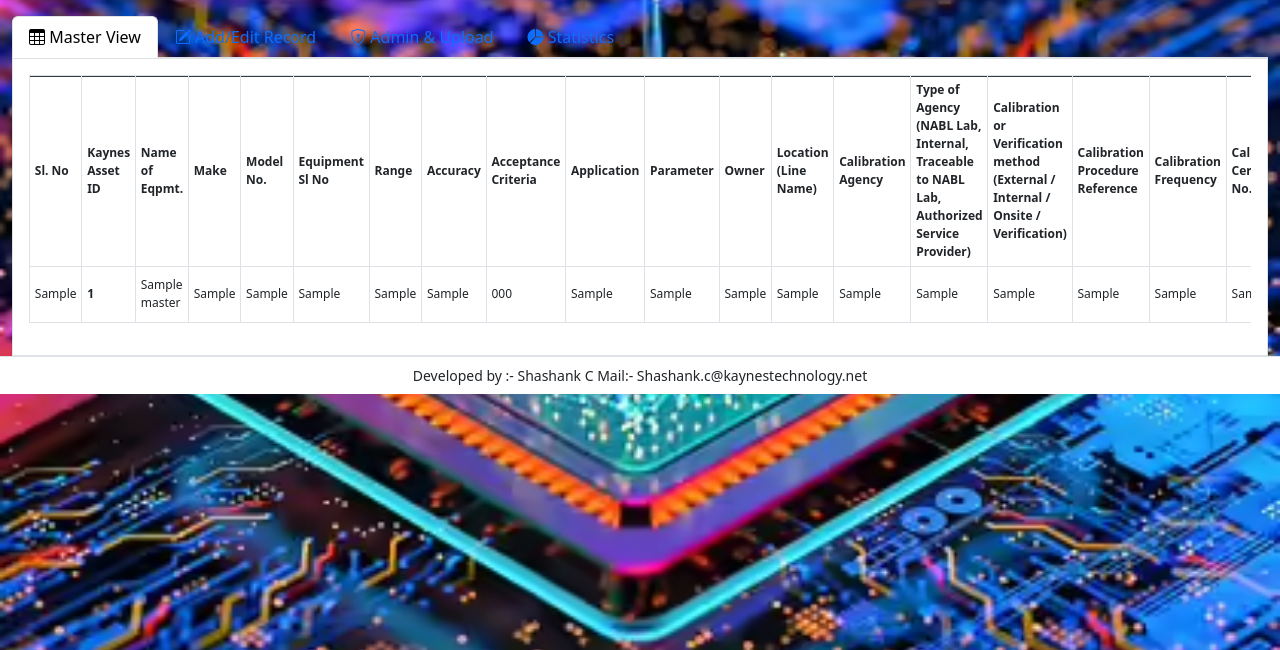
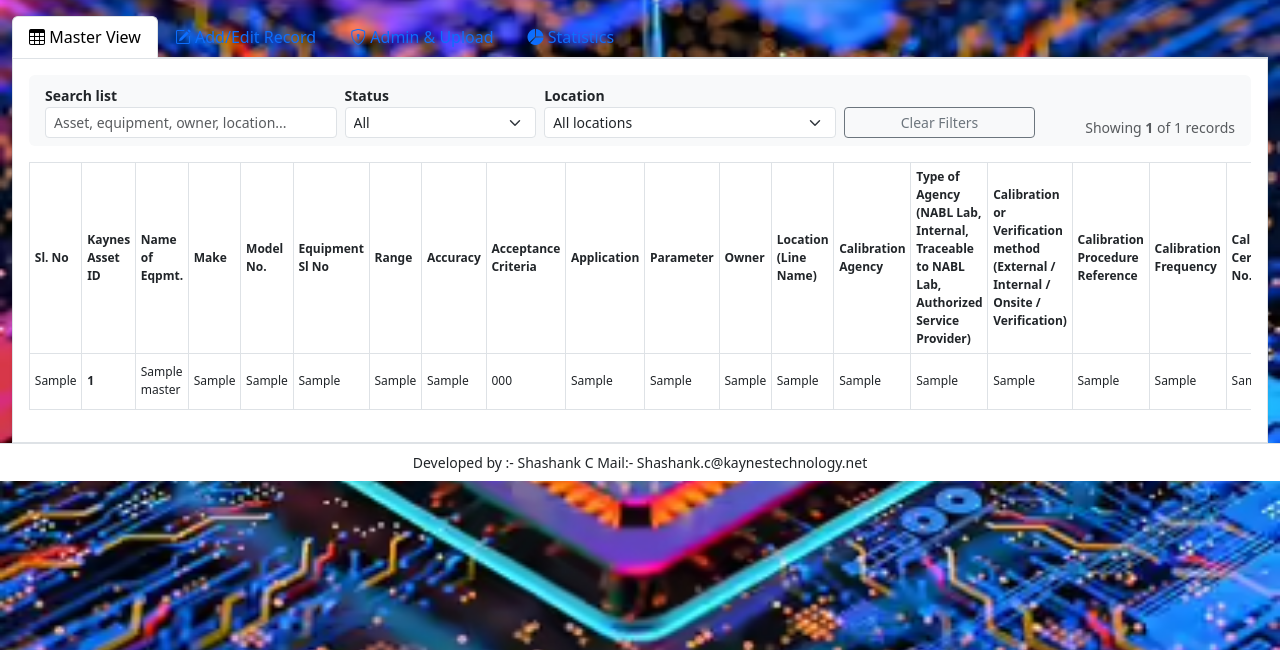
Before and after one commit to Shashancssa/CALIBRATION-, a Flask app: page / in a window 1280 px wide. Shown: the part 50-700 px from the top of the page. Run offline with Flask 3, Linux system fonts and the light colour scheme; the visitor is signed in with stand-in values (Sample User, id 1); tables that the repository leaves empty hold one stand-in row (values such as "Sample post"); some libraries are stand-ins or nearby versions.

Commit message:
Fix location mail mapping and add list filters (#20)

```diff
--- a/app.py
+++ b/app.py
@@ -25,6 +25,16 @@ db = SQLAlchemy(app)
 def _normalize_header(header):
     """Normalize uploaded sheet headers for resilient column mapping."""
     return ''.join(ch.lower() for ch in str(header) if ch.isalnum())
+
+
+def _normalize_location(location):
+    """Normalize location names so mail mapping works despite case/space differences."""
+    return ' '.join(str(location or '').strip().lower().split())
+
+
+def _split_emails(value):
+    """Return clean comma/semicolon separated recipients."""
+    return [email.strip() for email in str(value or '').replace(';', ',').split(',') if email.strip()]
 
 # --- DATABASE MODEL (MAINTAINING YOUR 21 COLUMNS) ---
 class CalibrationMaster(db.Model):
@@ -160,22 +170,23 @@ def check_alerts():
         EMAIL_ADDR = mail_cfg.sender_email
         EMAIL_PASS = mail_cfg.app_key
         location_mail_map = {
-            m.location.strip().lower(): [x.strip() for x in m.email.split(',') if x.strip()]
-            for m in LocationEmail.query.all() if m.location and m.email
+            _normalize_location(m.location): _split_emails(m.email)
+            for m in LocationEmail.query.all() if _normalize_location(m.location) and _split_emails(m.email)
         }
 
         grouped_due_items = {}
         for due_item in (items_15 + items_30):
-            key = (due_item.c13_location or '').strip().lower() or "__unmapped__"
+            key = _normalize_location(due_item.c13_location) or "__unmapped__"
             grouped_due_items.setdefault(key, []).append(due_item)
 
-        default_recipients = [x.strip() for x in (mail_cfg.default_to or '').split(',') if x.strip()] or [EMAIL_ADDR]
+        default_recipients = _split_emails(mail_cfg.default_to) or [EMAIL_ADDR]
         sent_any = False
         try:
             with smtplib.SMTP_SSL(mail_cfg.smtp_host, mail_cfg.smtp_port) as server:
                 server.login(EMAIL_ADDR, EMAIL_PASS)
                 for location_key, location_items in grouped_due_items.items():
                     recipients = location_mail_map.get(location_key) or default_recipients
+                    print(f"Location alert: location='{location_key}', recipients={recipients}, items={len(location_items)}")
                     # Sender should receive only the consolidated summary mail, not location-wise mails.
                     recipients = [r for r in recipients if r.strip().lower() != EMAIL_ADDR.strip().lower()]
                     if not recipients:
@@ -232,7 +243,7 @@ def send_test_email(subject, body):
 
     EMAIL_ADDR = mail_cfg.sender_email
     EMAIL_PASS = mail_cfg.app_key
-    recipients = mail_cfg.default_to or EMAIL_ADDR
+    recipients = ', '.join(_split_emails(mail_cfg.default_to) or [EMAIL_ADDR])
     msg = EmailMessage()
     msg['From'] = f"Kaynes Electronics Calibration System <{EMAIL_ADDR}>"
     msg['To'] = recipients
@@ -291,7 +302,7 @@ def logout():
 @app.route('/')
 @login_required
 def index():
-    items = CalibrationMaster.query.all()
+    items = CalibrationMaster.query.order_by(CalibrationMaster.c20_due_date.is_(None), CalibrationMaster.c20_due_date.asc(), CalibrationMaster.c2_asset_id.asc()).all()
     today = datetime.now().date()
     total_with_due = 0
     due_30_count = 0
@@ -317,6 +328,7 @@ def index():
 
     users = UserAccount.query.order_by(UserAccount.username.asc()).all() if session.get('role') == 'admin' else []
     location_mails = LocationEmail.query.order_by(LocationEmail.location.asc()).all() if session.get('role') == 'admin' else []
+    location_filter_options = sorted({item.c13_location.strip() for item in items if item.c13_location and item.c13_location.strip()})
     mail_cfg = get_mail_config() if session.get('role') == 'admin' else None
     scheduler_cfg = get_scheduler_config() if session.get('role') == 'admin' else None
     return render_template(
@@ -328,6 +340,7 @@ def index():
         location_mails=location_mails,
         mail_cfg=mail_cfg,
         scheduler_cfg=scheduler_cfg,
+        location_filter_options=location_filter_options,
         total_with_due=total_with_due,
         due_30_count=due_30_count,
         due_15_count=due_15_count,
@@ -594,8 +607,13 @@ def manage_location_mail():
     if not location or not email:
         return redirect(url_for('index', alert='location_mail_invalid'))
 
-    entry = LocationEmail.query.filter_by(location=location).first() or LocationEmail(location=location)
-    entry.email = email
+    normalized_location = _normalize_location(location)
+    entry = next((m for m in LocationEmail.query.all() if _normalize_location(m.location) == normalized_location), None)
+    if not _split_emails(email):
+        return redirect(url_for('index', alert='location_mail_invalid'))
+    entry = entry or LocationEmail(location=location)
+    entry.location = location
+    entry.email = ', '.join(_split_emails(email))
     db.session.add(entry)
     db.session.commit()
     return redirect(url_for('index', alert='location_mail_saved'))
--- a/templates/index.html
+++ b/templates/index.html
@@ -113,8 +113,43 @@
     <div class="tab-content border bg-white p-3 shadow-sm">
 
         <div class="tab-pane fade show active" id="view">
+            <div class="card border-0 bg-light mb-3">
+                <div class="card-body py-2">
+                    <div class="row g-2 align-items-end">
+                        <div class="col-md-3">
+                            <label class="small fw-bold" for="listSearch">Search list</label>
+                            <input type="search" id="listSearch" class="form-control form-control-sm" placeholder="Asset, equipment, owner, location...">
+                        </div>
+                        <div class="col-md-2">
+                            <label class="small fw-bold" for="statusFilter">Status</label>
+                            <select id="statusFilter" class="form-select form-select-sm">
+                                <option value="all">All</option>
+                                <option value="overdue">Overdue</option>
+                                <option value="15d">Due <=15 days</option>
+                                <option value="30d">Due 16-30 days</option>
+                                <option value="ok">OK >30 days</option>
+                            </select>
+                        </div>
+                        <div class="col-md-3">
+                            <label class="small fw-bold" for="locationFilter">Location</label>
+                            <select id="locationFilter" class="form-select form-select-sm">
+                                <option value="all">All locations</option>
+                                {% for location in location_filter_options %}
+                                <option value="{{ location|lower }}">{{ location }}</option>
+                                {% endfor %}
+                            </select>
+                        </div>
+                        <div class="col-md-2">
+                            <button type="button" id="clearFilters" class="btn btn-outline-secondary btn-sm w-100">Clear Filters</button>
+                        </div>
+                        <div class="col-md-2 text-md-end small text-muted">
+                            Showing <strong id="visibleCount">{{ items|length }}</strong> of {{ items|length }} records
+                        </div>
+                    </div>
+                </div>
+            </div>
             <div class="table-responsive">
-                <table class="table table-hover table-bordered table-xs">
+                <table id="masterTable" class="table table-hover table-bordered table-xs">
                     <thead class="sticky-header">
                         <tr>
                             <th>Sl. No</th>
@@ -145,7 +180,8 @@
                     <tbody>
                         {% for item in items %}
                         {% set days = (item.c20_due_date - today).days if item.c20_due_date else 999 %}
-                        <tr class="{% if days <= 15 %}due-15{% elif days <= 30 %}due-30{% endif %}">
+                        {% set row_status = 'overdue' if days < 0 else ('15d' if days <= 15 else ('30d' if days <= 30 else 'ok')) %}
+                        <tr class="{% if days <= 15 %}due-15{% elif days <= 30 %}due-30{% endif %}" data-status="{{ row_status }}" data-location="{{ item.c13_location|lower }}" data-search="{{ (item.c2_asset_id ~ ' ' ~ item.c3_eq_name ~ ' ' ~ item.c4_make ~ ' ' ~ item.c12_owner ~ ' ' ~ item.c13_location ~ ' ' ~ item.c18_cert_no)|lower }}">
                             <td>{{ item.c1_sl_no }}</td>
                             <td><strong>{{ item.c2_asset_id }}</strong></td>
                             <td>{{ item.c3_eq_name }}</td>
@@ -240,9 +276,10 @@
                 <div class="col-md-3 border p-3 rounded shadow-sm ms-md-3 mt-3 mt-md-0">
                     <h5><i class="bi bi-geo-alt-fill text-primary"></i> Location Email Map</h5>
                     <form action="/manage_location_mail" method="POST" class="mb-3">
-                        <input type="text" name="location" class="form-control mb-2" placeholder="Location" required>
-                        <input type="email" name="email" class="form-control mb-2" placeholder="Email ID" required>
+                        <input type="text" name="location" class="form-control mb-2" placeholder="Location exactly as in master" required>
+                        <input type="text" name="email" class="form-control mb-2" placeholder="Email ID(s), comma separated" required>
                         <button type="submit" class="btn btn-outline-primary btn-sm w-100">Save Location Mail</button>
+                        <div class="form-text">Locations are matched case-insensitively and extra spaces are ignored. Multiple emails are supported.</div>
                     </form>
                     <div class="small">
                         {% for lm in location_mails %}
@@ -423,6 +460,44 @@
             });
         }
 
+        const listSearch = document.getElementById('listSearch');
+        const statusFilter = document.getElementById('statusFilter');
+        const locationFilter = document.getElementById('locationFilter');
+        const clearFilters = document.getElementById('clearFilters');
+        const visibleCount = document.getElementById('visibleCount');
+        const tableRows = Array.from(document.querySelectorAll('#masterTable tbody tr'));
+
+        function applyListFilters() {
+            const searchTerm = (listSearch?.value || '').trim().toLowerCase();
+            const selectedStatus = statusFilter?.value || 'all';
+            const selectedLocation = locationFilter?.value || 'all';
+            let shown = 0;
+
+            tableRows.forEach(row => {
+                const matchesSearch = !searchTerm || (row.dataset.search || '').includes(searchTerm);
+                const matchesStatus = selectedStatus === 'all' || row.dataset.status === selectedStatus;
+                const matchesLocation = selectedLocation === 'all' || row.dataset.location === selectedLocation;
+                const shouldShow = matchesSearch && matchesStatus && matchesLocation;
+                row.style.display = shouldShow ? '' : 'none';
+                if (shouldShow) shown += 1;
+            });
+
+            if (visibleCount) visibleCount.textContent = shown;
+        }
+
+        [listSearch, statusFilter, locationFilter].forEach(el => {
+            if (el) el.addEventListener('input', applyListFilters);
+            if (el) el.addEventListener('change', applyListFilters);
+        });
+        if (clearFilters) {
+            clearFilters.addEventListener('click', function () {
+                if (listSearch) listSearch.value = '';
+                if (statusFilter) statusFilter.value = 'all';
+                if (locationFilter) locationFilter.value = 'all';
+                applyListFilters();
+            });
+        }
+
         var dataForm = document.getElementById('dataForm');
         if (dataForm) {
             dataForm.addEventListener('submit', function () {
```
